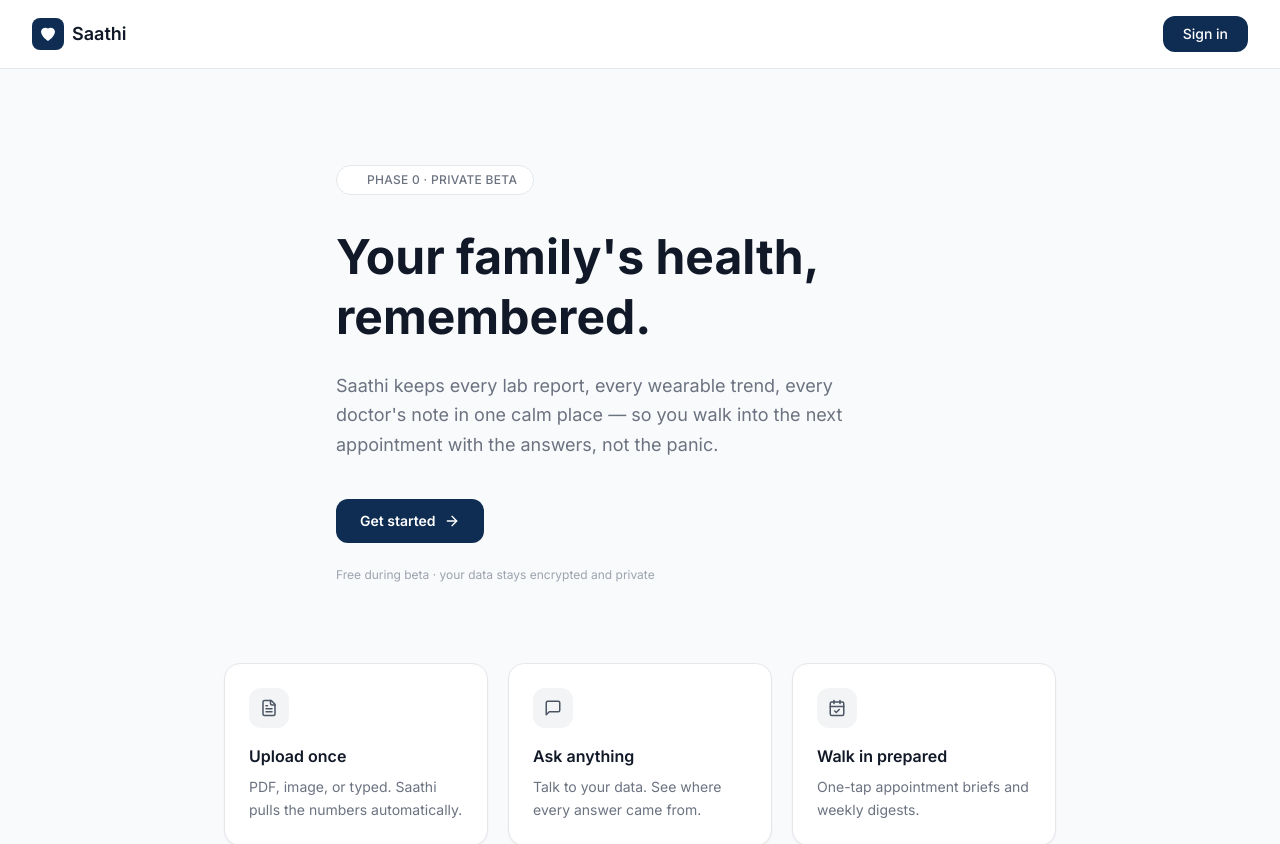
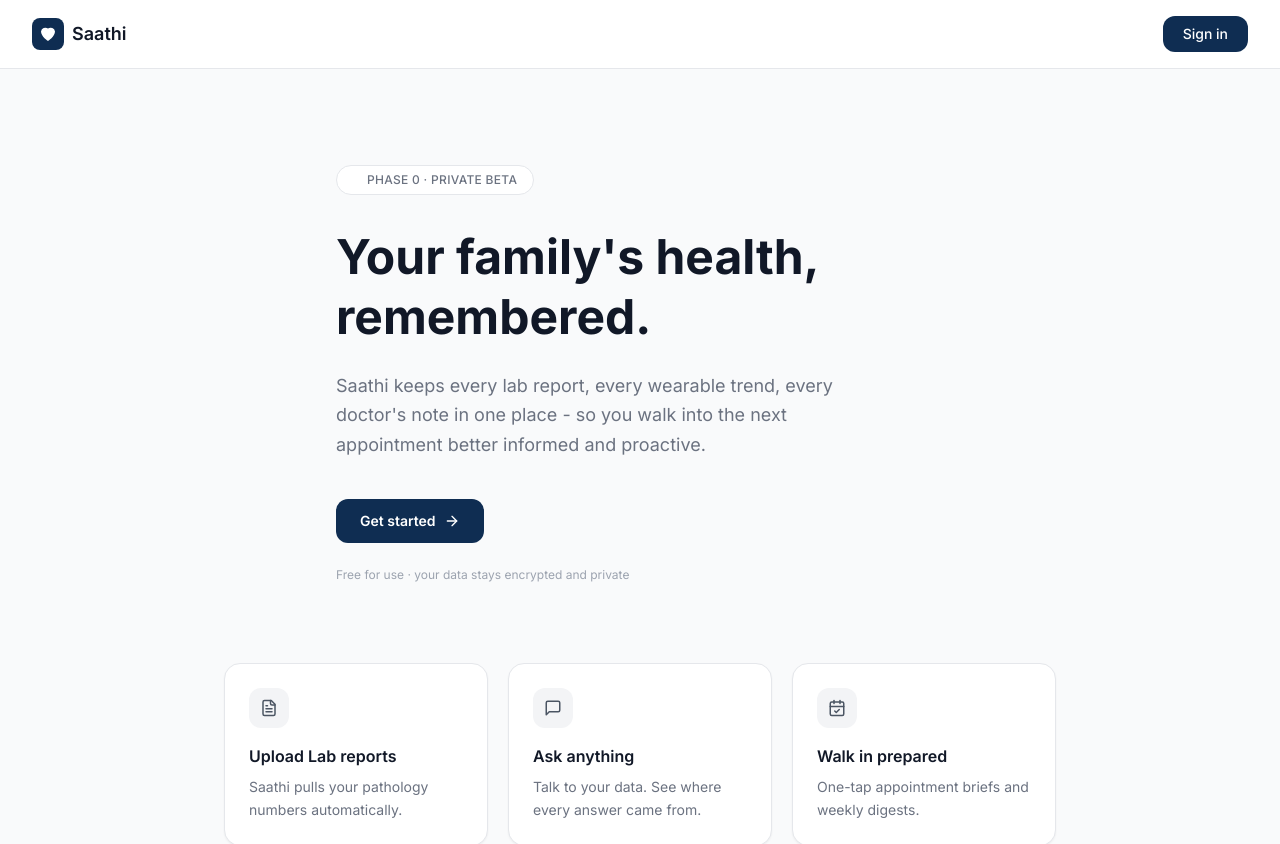
Before and after one commit to bharatm23/saathi-v0, a Next.js app in the folder saathi-frontend/: page /landing in a window 1280 px wide. Shown: the top 844 px of the page. Built offline with nearby package versions, Linux system fonts and the light colour scheme; no server answers.

Commit message:
landing page copy edits

```diff
--- a/saathi-frontend/src/app/(public)/landing/page.tsx
+++ b/saathi-frontend/src/app/(public)/landing/page.tsx
@@ -61,8 +61,8 @@ export default function LandingPage() {
         </h1>
         <p className="text-lg text-gray-500 leading-relaxed mb-10 max-w-lg">
           Saathi keeps every lab report, every wearable trend, every doctor&apos;s note
-          in one calm place — so you walk into the next appointment with the
-          answers, not the panic.
+          in one place - so you walk into the next appointment better informed and
+          proactive.
         </p>
         <div className="flex items-center gap-4 mb-6">
           {loggedIn ? (
@@ -79,14 +79,14 @@ export default function LandingPage() {
             </Link>
           )}
         </div>
-        <p className="text-xs text-gray-400">Free during beta · your data stays encrypted and private</p>
+        <p className="text-xs text-gray-400">Free for use · your data stays encrypted and private</p>
       </section>
 
       {/* Feature cards */}
       <section className="max-w-4xl mx-auto px-8 pb-24">
         <div className="grid grid-cols-3 gap-5">
           {[
-            { icon: FileText,      title: 'Upload once',      body: 'PDF, image, or typed. Saathi pulls the numbers automatically.' },
+            { icon: FileText,      title: 'Upload Lab reports',      body: 'Saathi pulls your pathology numbers automatically.' },
             { icon: MessageSquare, title: 'Ask anything',     body: 'Talk to your data. See where every answer came from.' },
             { icon: CalendarCheck, title: 'Walk in prepared', body: 'One-tap appointment briefs and weekly digests.' },
           ].map(({ icon: Icon, title, body }) => (
```
